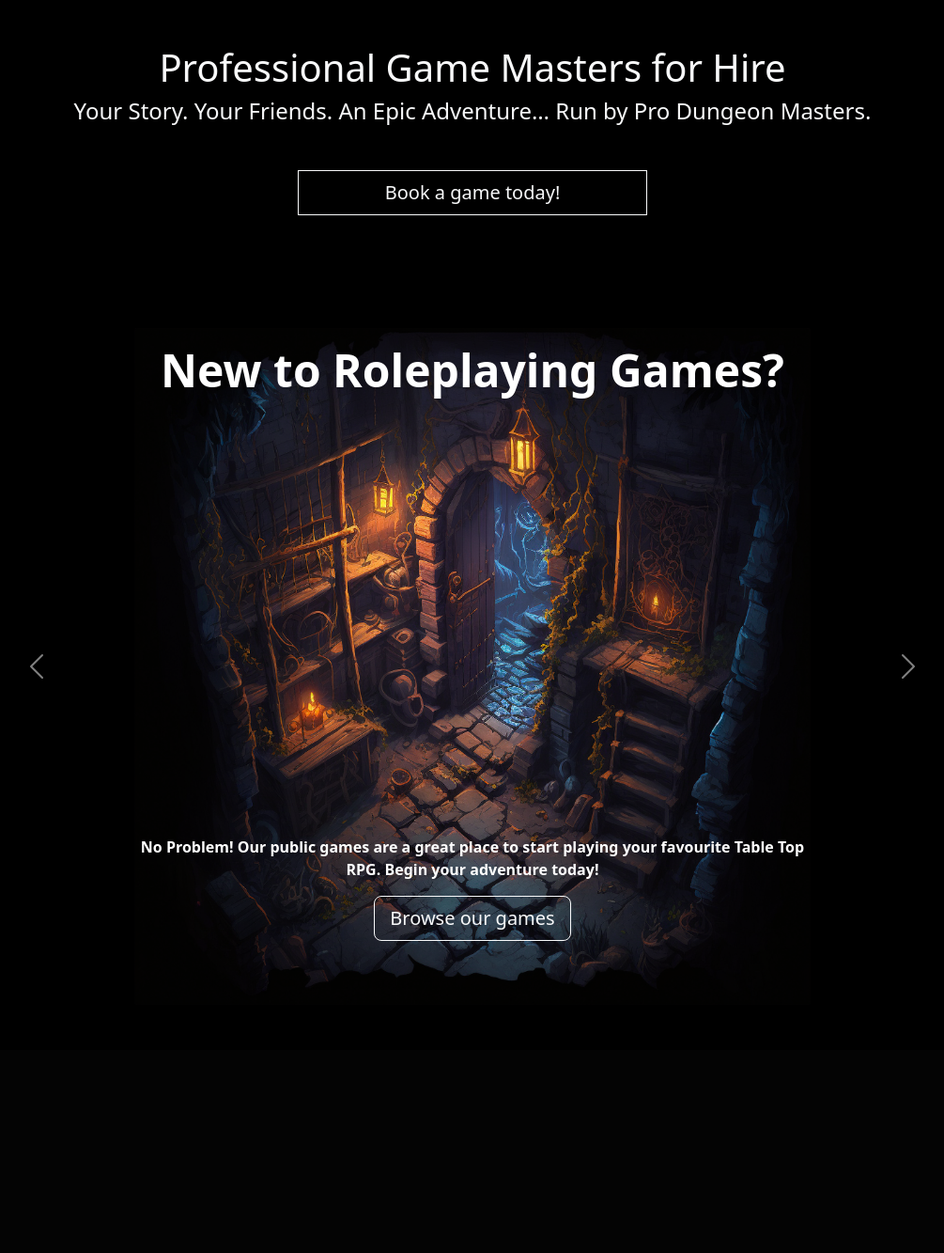
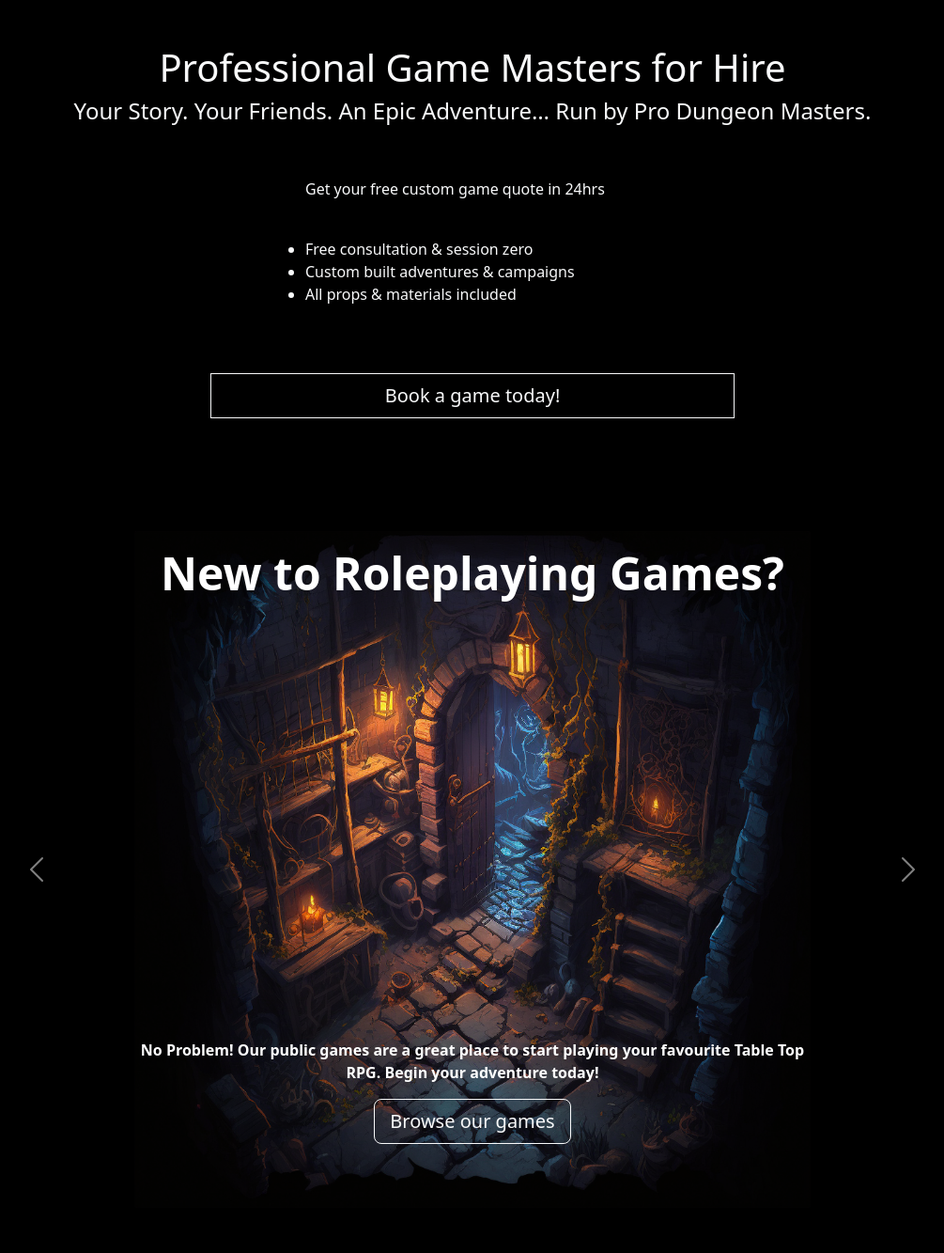
Before and after one commit to BenMilesRocks/4-rolldark-v2, a Django app: page / in a window 1280 px wide. Shown: the part 96-1429 px from the top of the page at 94% size, without its empty margins (137-1142 px from the left). Before the commit the page ends 1146 px from the top, so only its background shows below. Run offline with Django 5.2, Linux system fonts and the light colour scheme; data that the repository does not hold is empty; some libraries are stand-ins or nearby versions.

Commit message:
adds contact_us to index.html

```diff
--- a/home/templates/home/index.html
+++ b/home/templates/home/index.html
@@ -6,12 +6,20 @@
 
 <div class="container text-light">
     <div class="row">
-        <div class="col text-center">
-            <h1 class="mt-5">Professional Game Masters for Hire</h1>
-            <h4>Your Story. Your Friends. An Epic Adventure… Run by Pro Dungeon Masters.</h4>
+        <div class="col">
+            <h1 class="mt-5 text-center">Professional Game Masters for Hire</h1>
+            <h4 class="text-center">Your Story. Your Friends. An Epic Adventure… Run by Pro Dungeon Masters.</h4>
+            <div class="d-grid gap-2 col-6 col-lg-4 mx-auto mt-5 mb-4">
+                <p class="p-2 flex-fill">Get your free custom game quote in 24hrs</p>
+                <ul class="p-2 flex-fill">
+                    <li>Free consultation & session zero</li>
+                    <li>Custom built adventures & campaigns</li>
+                    <li>All props & materials included</li>
+                </ul>
+            </div>
 
-            <div class="d-grid gap-2 col-6 col-lg-4 mx-auto mt-5 mb-4">
-                <a class="btn btn-lg btn-outline-light rounded-0" href="{% url 'games' %}" role="button">Book a game today!</a>
+            <div class="d-grid gap-2 col-8 col-lg-6 mx-auto mt-5 mb-4">
+                <a class="btn btn-lg btn-outline-light rounded-0" href="{% url 'contact_us' %}" role="button">Book a game today!</a>
             </div>
 
 
--- a/home/templates/home/message_sent.html
+++ b/home/templates/home/message_sent.html
@@ -3,10 +3,10 @@
 
 {% block content %}
 
-    <div class="container text-light mt-5">
+    <div class="container text-light text-center mt-5">
 
         <div class="row">
-            <div class="col text-center">
+            <div class="col">
                 <h2>Message sent!</h2>
                 <hr>
             </div>
@@ -21,7 +21,7 @@
         <div class="row mt-3">
             <div class="col">
                 <p>Why not browse our games while you wait?</p>
-                <a href="{% url 'games' %}" class="btn btn-light rounded-0">Browse Games</a>
+                <a href="{% url 'games' %}" class="btn btn-light rounded-0 mt-5">Browse Games</a>
             </div>
         </div>
 
```
